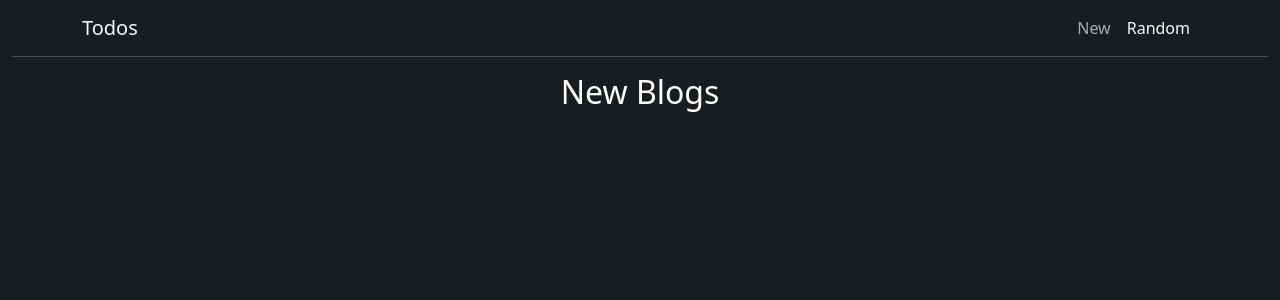
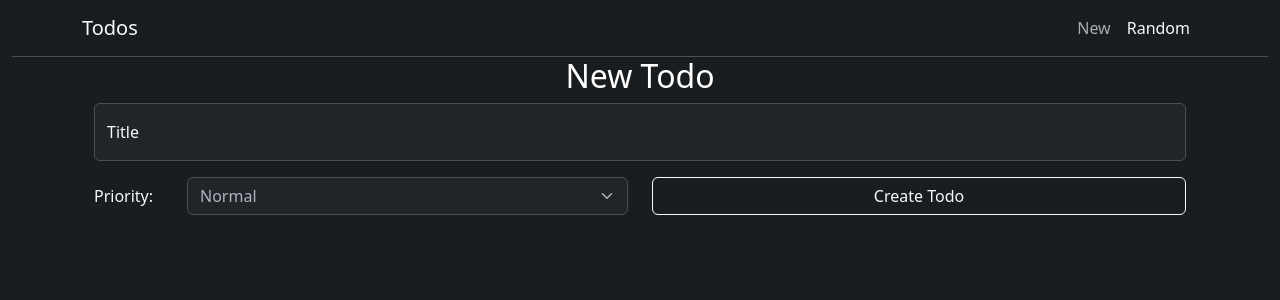
Before and after one commit to joehinmoro/221215-todo-list-basic-react, a React (Create React App) app: page /new in a window 1280 px wide. Shown: the top 300 px of the page. Built offline with nearby package versions, Linux system fonts and the light colour scheme.

Commit message:
new route

```diff
--- a/src/TodosNew.js
+++ b/src/TodosNew.js
@@ -1,8 +1,124 @@
+import { useState } from "react";
+
 const TodosNew = () => {
+    const [title, setTitle] = useState("");
+    const [priority, setPriority] = useState("normal");
+
     return (
-        <div className="container mt-3">
-            <h2 className="text-center">New Blogs</h2>
+        <div className="container">
+            <h2 className="text-center">New Todo</h2>
+            <form action="">
+                <div className="container">
+                    <div className="row">
+                        <div className="col">
+                            <div className="form-floating mb-3">
+                                <input
+                                    type="text"
+                                    value={title}
+                                    onChange={(e) => setTitle(e.target.value)}
+                                    className="form-control"
+                                    id="title"
+                                    placeholder="Title"
+                                />
+                                <label htmlFor="title">Title</label>
+                            </div>
+                        </div>
+                    </div>
+                    <div className="row">
+                        <div className="col">
+                            {/* <div className="container"> */}
+                            <div className="row mb-3">
+                                <label htmlFor="priority" className="col-sm-2 col-form-label">
+                                    Priority:
+                                </label>
+                                <div class="col-sm-10">
+                                    {/* <input type="email" class="form-control" id="inputEmail3" /> */}
+                                    <select
+                                        value={priority}
+                                        onChange={(e) => setPriority(e.target.value)}
+                                        className="form-select "
+                                        aria-label="Default select example"
+                                        id="priority"
+                                    >
+                                        <option value="low">Low</option>
+                                        <option value="normal">Normal</option>
+                                        <option value="high">High</option>
+                                    </select>
+                                </div>
+                            </div>
+                            {/* </div> */}
+                        </div>
+                        <div className="col">
+                            <div className="d-grid gap-2">
+                                <button className="btn btn-block btn-outline-light h-100">
+                                    Create Todo
+                                </button>
+                            </div>
+                        </div>
+                    </div>
+                </div>
+            </form>
         </div>
+
+        // <div className="container mt-3">
+        //     <h2 className="text-center">New Todo</h2>
+        //     <form action="">
+        //         <div className="form-floating mb-3">
+        //             <input
+        //                 type="text"
+        //                 value={title}
+        //                 onChange={(e) => setTitle(e.target.value)}
+        //                 className="form-control"
+        //                 id="title"
+        //                 placeholder="Title"
+        //             />
+        //             <label htmlFor="title">Title</label>
+        //         </div>
+        //         <div className="row mb-3">
+        //             <div className="col-sm-12 col-md-8">
+        //                 {/* <div className=""> */}
+        //                 <label htmlFor="priority" className="col-sm-2 col-form-label">
+        //                     Priority:
+        //                 </label>
+        //                 <div class="col-sm-10">
+        //                     <select
+        //                         value={priority}
+        //                         onChange={(e) => setPriority(e.target.value)}
+        //                         className="form-select "
+        //                         aria-label="Default select example"
+        //                         id="priority"
+        //                     >
+        //                         <option value="low">Low</option>
+        //                         <option value="normal">Normal</option>
+        //                         <option value="high">High</option>
+        //                     </select>
+        //                 </div>
+        //                 {/* </div> */}
+        //             </div>
+        //             <div className="col-sm-12 col-md-4 text-center">
+        //                 <div className="d-grid gap-2">
+        //                     <button className="btn btn-block btn-outline-light h-100">
+        //                         Create Todo
+        //                     </button>
+        //                 </div>
+        //             </div>
+        //         </div>
+
+        //         <div class="row mb-3">
+        //             <label for="inputEmail3" className="col-sm-2 col-form-label">
+        //                 Email
+        //             </label>
+        //             <div class="col-sm-10">
+        //                 <input type="email" class="form-control" id="inputEmail3" />
+        //             </div>
+        //         </div>
+        //     </form>
+
+        //     <div className="container mt-5">
+        //         <p>{title}</p>
+        //         <p>{priority}</p>
+        //     </div>
+        // </div>
     );
 };
 
```
Also changed, not shown: todoDB/todos.json (+4 -4 lines).
